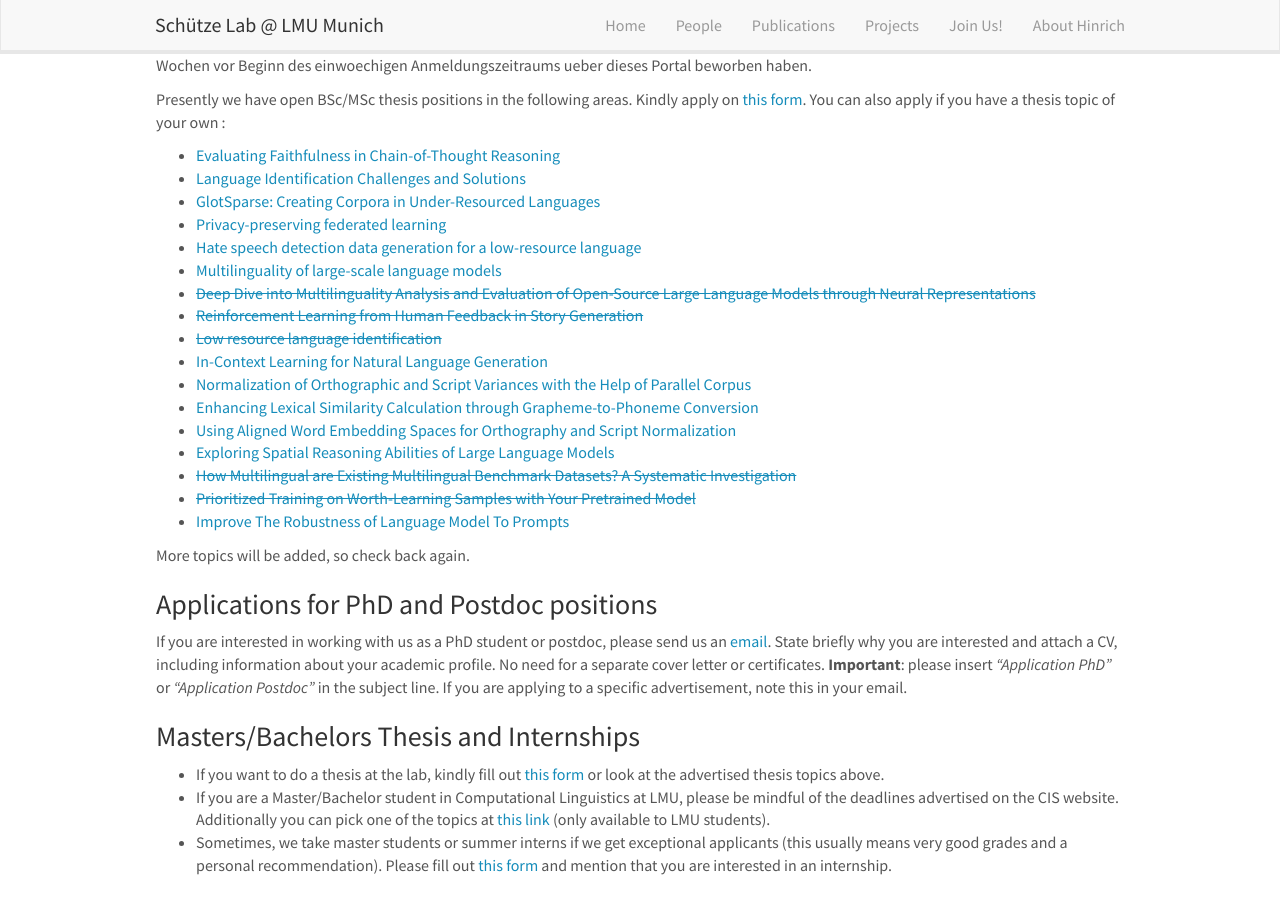
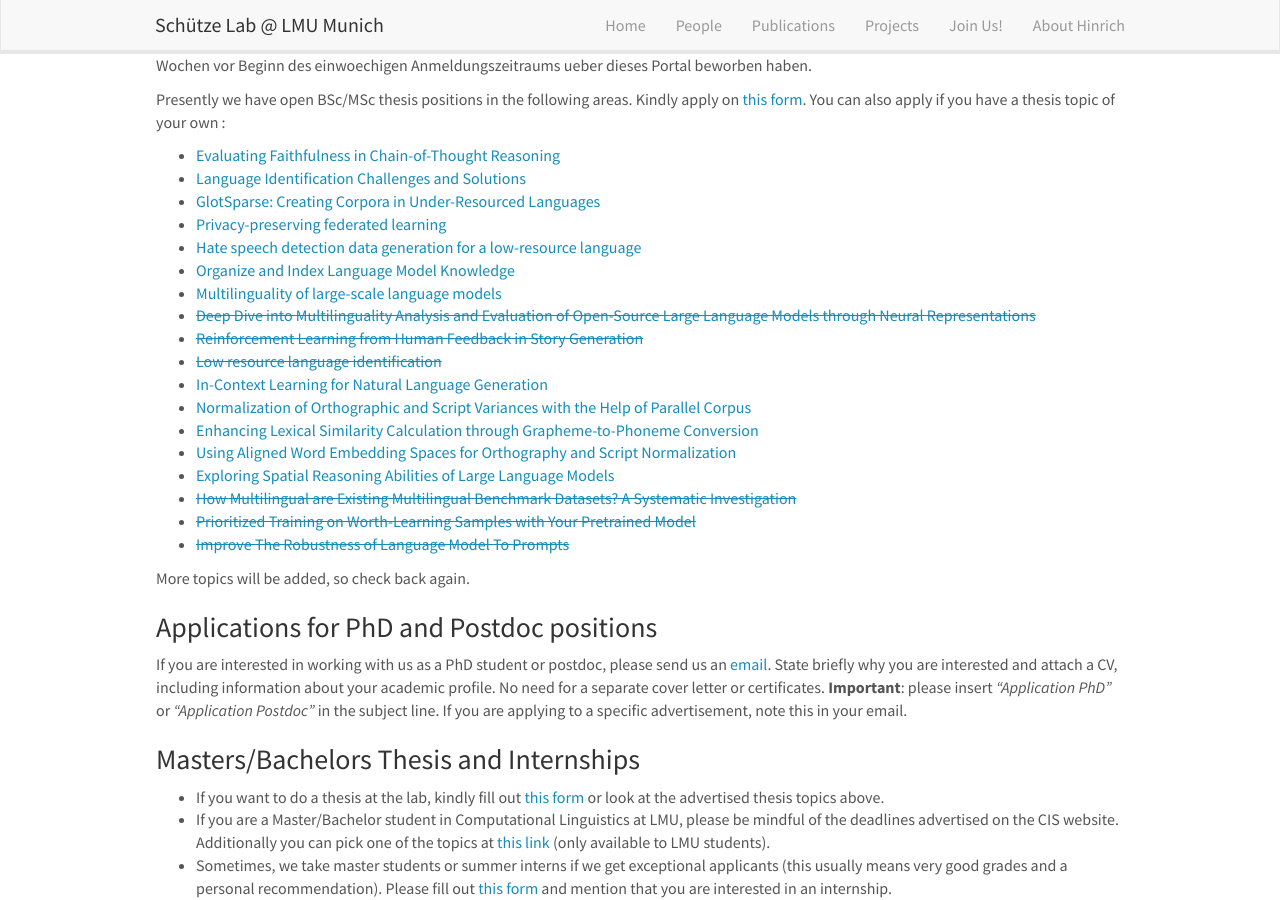
Before and after one commit to cisnlp/cisnlp.github.io, a Jekyll site: the page built from _pages/openings.md, in a window 1280 px wide and 900 px high, scrolled down 306 px. Built offline with Jekyll 4.4.1, drawn with Linux system fonts in a browser that asks for light colours; nearby versions of some CDN libraries; comment, search, counter and statistics services are not loaded.

Commit message:
add topic

```diff
--- a/_pages/openings.md
+++ b/_pages/openings.md
@@ -23,6 +23,7 @@
 - [GlotSparse: Creating Corpora in Under-Resourced Languages]({{ site.baseurl }}/thesis_proposals/2024/Amir-2024-Project-2.pdf)
 - [Privacy-preserving federated learning]({{ site.baseurl }}/thesis_proposals/2024/Axel-Haotian-2024-Project-1.pdf)
 - [Hate speech detection data generation for a low-resource language]({{ site.baseurl }}/thesis_proposals/2024/Axel-Haotian-2024-Project-2.pdf)
+- [Organize and Index Language Model Knowledge]({{ site.baseurl }}/thesis_proposals/2024/Ayyoob-2024-Project-1.pdf)
 - [Multilinguality of large-scale language models]({{ site.baseurl }}/thesis_proposals/2024/Chunlan-2024-Project-1.pdf)
 - [~~Deep Dive into Multilinguality Analysis and Evaluation of Open-Source Large Language Models through Neural Representations~~]({{ site.baseurl }}/thesis_proposals/2024/Ercong-2024-Project-1.pdf)
 - [~~Reinforcement Learning from Human Feedback in Story Generation~~]({{ site.baseurl }}/thesis_proposals/2024/Latif-2024-Project-1.pdf)
@@ -34,7 +35,7 @@
 - [Exploring Spatial Reasoning Abilities of Large Language Models]({{ site.baseurl }}/thesis_proposals/2024/Shengqiang-2024-Project-1.pdf)
 - [~~How Multilingual are Existing Multilingual Benchmark Datasets? A Systematic Investigation~~]({{ site.baseurl }}/thesis_proposals/2024/Yihong-2024-Project-1.pdf)
 - [~~Prioritized Training on Worth-Learning Samples with Your Pretrained Model~~]({{ site.baseurl }}/thesis_proposals/2024/Yihong-2024-Project-2.pdf)
-- [Improve The Robustness of Language Model To Prompts]({{ site.baseurl }}/thesis_proposals/2024/Yongkang-2024-Project-1.pdf)
+- [~~Improve The Robustness of Language Model To Prompts~~]({{ site.baseurl }}/thesis_proposals/2024/Yongkang-2024-Project-1.pdf)
 
 <!-- - [~~Task Label Aware Classification for Hate Speech and Harassment~~]({{ site.baseurl }}/thesis_proposals/Amir-2023-Project-1.pdf)
 - [~~Investigate temporal shift in hate speech detection~~]({{ site.baseurl }}/thesis_proposals/Antonis-2023-Project-1.pdf)
```
Also changed, not shown: 2 other files.
